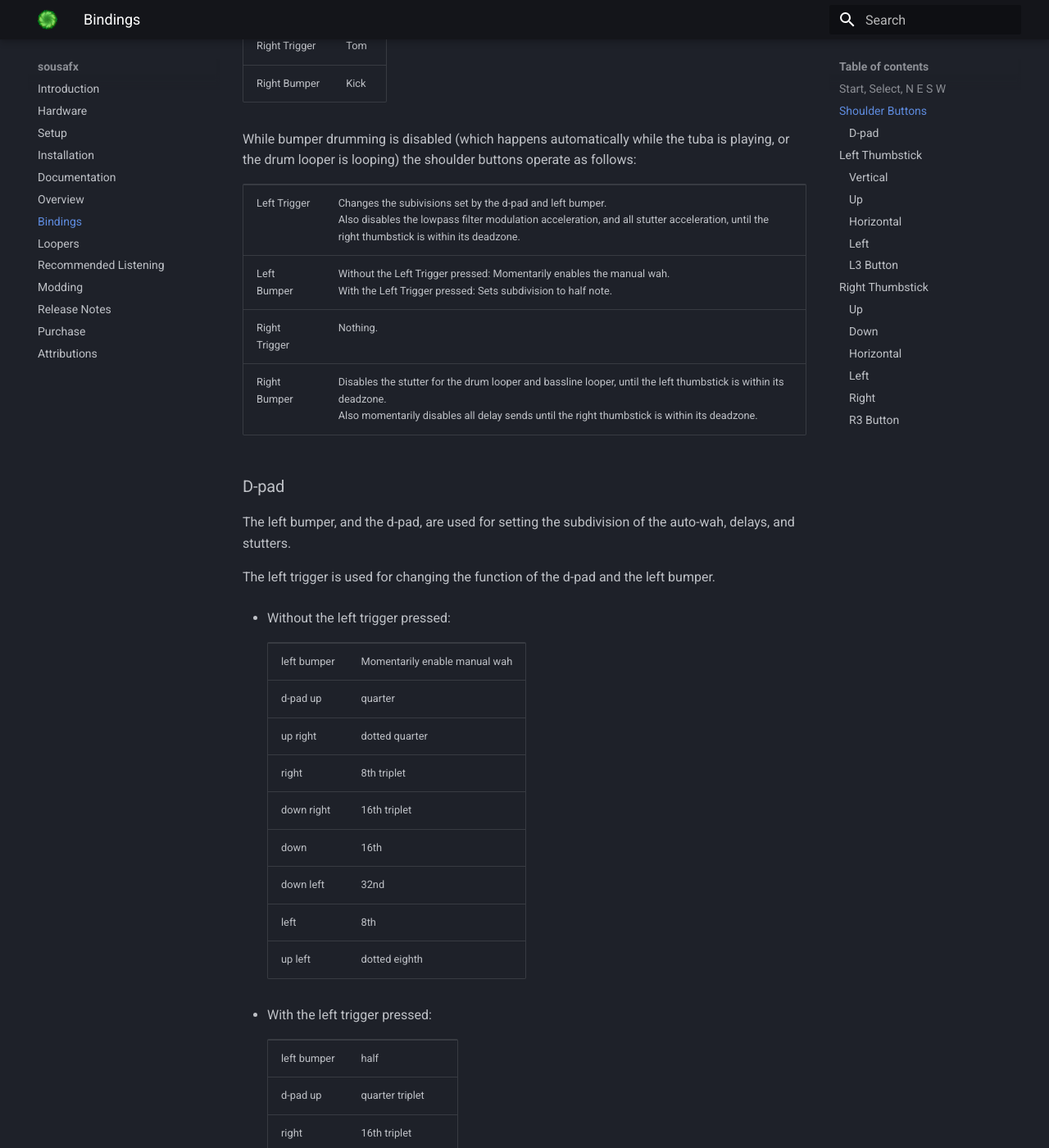
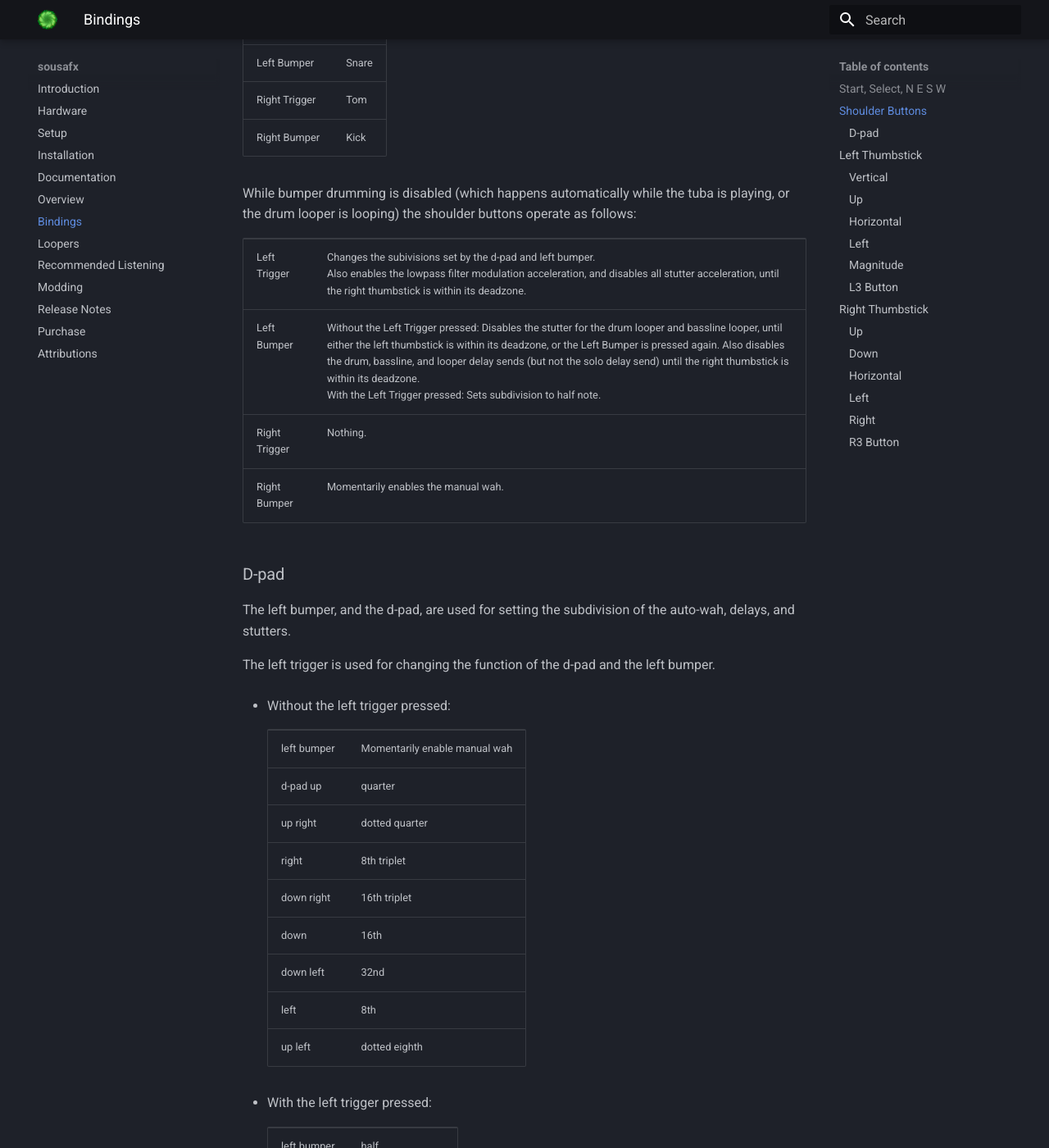
Before and after one commit to Sousastep/SousaFX-rnbo-docs, an MkDocs documentation site: the page built from docs/bindings.md, in a window 1280 px wide and 1400 px high, scrolled down 3574 px. Shown: the whole window at 82% size. Built offline with MkDocs 1.6.1 and Material for MkDocs 9.7.7, drawn with Linux system fonts in a browser that asks for light colours; the version menu is left out; some of the changed text lies outside the part shown.

Commit message:
update bindings

```diff
--- a/docs/bindings.md
+++ b/docs/bindings.md
@@ -36,6 +36,7 @@
 	| South 	       | Toggle bumper drumming. |
 	| West 		       | Releases any holds on all delay feedback amounts. |
 	| Right Thumbstick | While using the right thumbstick to modulate any delay feedback amount, pressing Select will place a hold on said feedback amount. |
+	| Left Thumbstick  | Toggles the Crossfade Binding between Magnitude and Vertical. Hold to set to Magnitude.
 
 ![start](img/start.webp)
 
@@ -81,10 +82,10 @@
 
 | Button 	| Samples  |
 |-----------|----------|
-| Left Trigger 		| Changes the subivisions set by the d-pad and left bumper. <br> Also disables the lowpass filter modulation acceleration, and all stutter acceleration, until the right thumbstick is within its deadzone. |
-| Left Bumper 		| Without the Left Trigger pressed: Momentarily enables the manual wah. <br> With the Left Trigger pressed: Sets subdivision to half note. |
+| Left Trigger 		| Changes the subivisions set by the d-pad and left bumper. <br> Also enables the lowpass filter modulation acceleration, and disables all stutter acceleration, until the right thumbstick is within its deadzone. |
+| Left Bumper 		| Without the Left Trigger pressed: Disables the stutter for the drum looper and bassline looper, until either the left thumbstick is within its deadzone, or the Left Bumper is pressed again. Also disables the drum, bassline, and looper delay sends (but not the solo delay send) until the right thumbstick is within its deadzone. <br> With the Left Trigger pressed: Sets subdivision to half note. |
 | Right Trigger 	| Nothing. |
-| Right Bumper 		| Disables the stutter for the drum looper and bassline looper, until the left thumbstick is within its deadzone. <br> Also momentarily disables all delay sends until the right thumbstick is within its deadzone. |
+| Right Bumper 		| Momentarily enables the manual wah. |
 
 
 ### D-pad
@@ -118,11 +119,11 @@
 	| left		| 8th quintuplet |
 	| up left   | dotted 16th |
 
-The delay's subdivision is half as fast as the main subdivision. While the tuba is playing, or any stutter is enabled, the d-pad will not modify the delay's subdivision.
+If a subdivision is triggered twice in a row, then while the button is held down the second time, the stutters are reversed, and the wah shifts to the offbeat.
 
 If the d-pad is pressed quickly, the delays will not pitch shift while the delay time changes, but if the d-pad is held briefly, then released, the delays will pitch shift while the delay time changes. This shift takes longer to go upwards than downwards.
 
-If a subdivision is triggered twice in a row, then while the button is held down the second time, the stutters are reversed, and the wah shifts to the offbeat.
+The delay's subdivision is half as fast as the main subdivision. While the tuba is playing, the d-pad will not modify the bassline delay's subdivision.
 
 
 ## Left Thumbstick
@@ -136,6 +137,8 @@
 	> Up crossfades towards the overdriven modulated lowpass filter sound.
 
 	> Down crossfades towards the detuned dry sound.
+
+	Press L3 while holding Select to toggle this binding between Vertical and Magnitude.
 
 - LFO floor envelope sensitivity:
 
@@ -227,6 +230,17 @@
 	> Allowed while bassline looper enabled.
 
 
+### Magnitude
+
+- [Crossfade](overview.md#crossfade-env-sens) position.
+
+	> The center crossfades towards the detuned dry sound.
+
+	> The edge crossfades towards the overdriven modulated lowpass filter sound.
+
+	Press L3 while holding Select to toggle this binding between Vertical and Magnitude.
+
+
 ### L3 Button
 
 ![l3](img/L3.webp)
@@ -239,7 +253,9 @@
 
 	3. Thrice to disable the crossfade entirely.
 
-- Push Start & L3 to toggle weither the tuba's loudness modulates the LPF LFO's ceiling and floor.
+- Push L3 while holding Start to toggle weither the tuba's loudness modulates the LPF LFO's ceiling and floor.
+
+- Push L3 while holding Select to toggle the Crossfade binding between Magnitude and Vertical.
 
 
 ## Right Thumbstick
```
Also changed, not shown: docs/img/autowah_params.webp.
